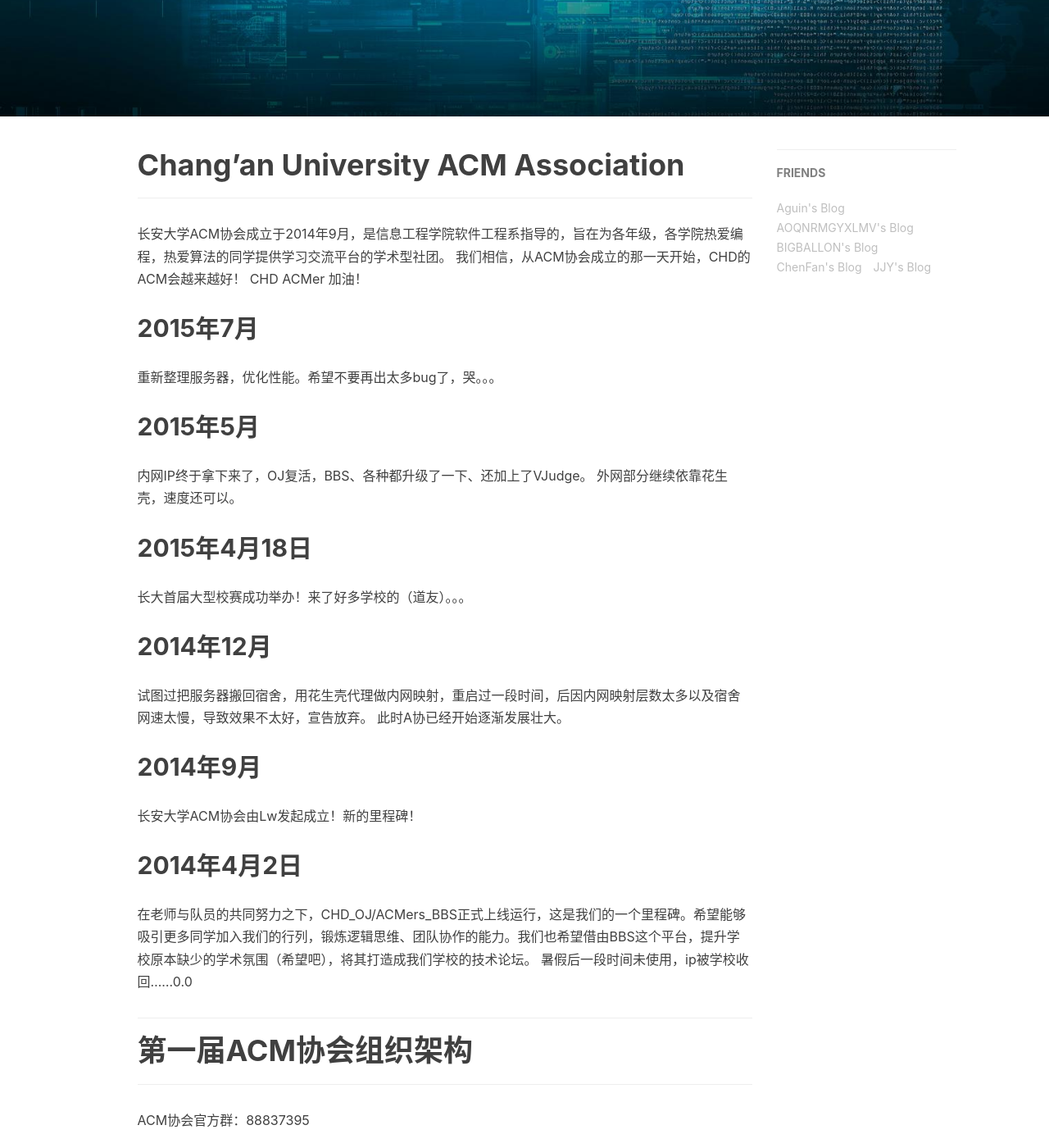
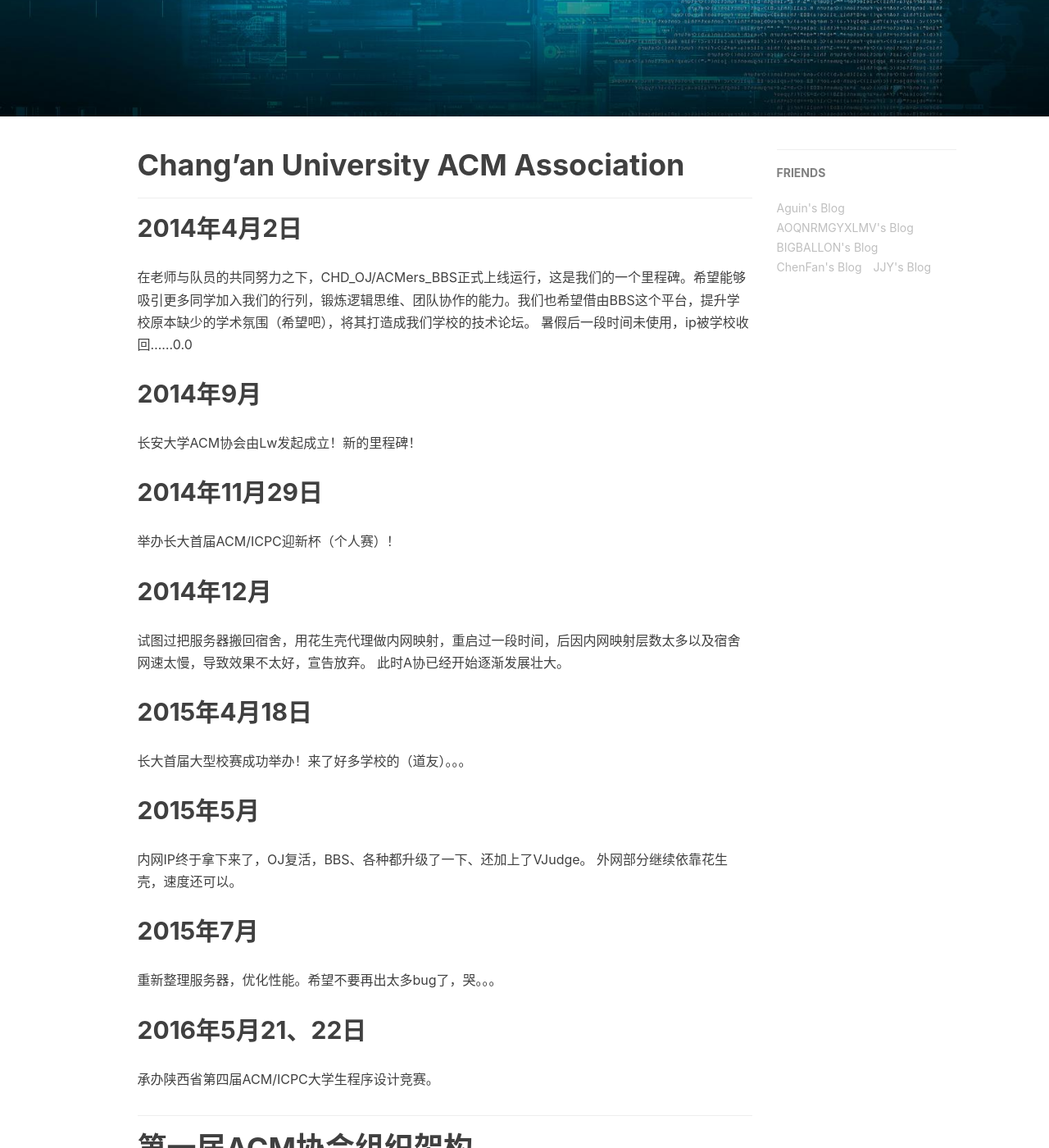
Before and after one commit to chdacm/chdacm.github.io, a Jekyll site: the page built from cauu.md, in a window 1280 px wide and 1400 px high, scrolled down 276 px. Shown: the whole window at 82% size. Built offline with Jekyll 4.4.1, drawn with Linux system fonts in a browser that asks for light colours; nearby versions of some CDN libraries; comment, search, counter and statistics services are not loaded; part of the change alters nothing that is shown; some of the changed text lies outside the part shown.

Commit message:
更新时间轴

```diff
--- a/cauu.md
+++ b/cauu.md
@@ -3,6 +3,7 @@ title: 长安大学ACM协会
 layout: page
 description: ABOUT US
 header-img: "img/about-bg.jpg"
+
 ---
 
 
@@ -10,10 +11,32 @@ header-img: "img/about-bg.jpg"
 
 ---
 
-长安大学ACM协会成立于2014年9月，是信息工程学院软件工程系指导的，旨在为各年级，各学院热爱编程，热爱算法的同学提供学习交流平台的学术型社团。
-我们相信，从ACM协会成立的那一天开始，CHD的ACM会越来越好！
-CHD ACMer  加油！
+## 2014年4月2日
 
+在老师与队员的共同努力之下，CHD_OJ/ACMers_BBS正式上线运行，这是我们的一个里程碑。希望能够吸引更多同学加入我们的行列，锻炼逻辑思维、团队协作的能力。我们也希望借由BBS这个平台，提升学校原本缺少的学术氛围（希望吧），将其打造成我们学校的技术论坛。
+暑假后一段时间未使用，ip被学校收回......0.0
+
+## 2014年9月
+
+长安大学ACM协会由Lw发起成立！新的里程碑！
+
+## 2014年11月29日
+
+举办长大首届ACM/ICPC迎新杯（个人赛）！
+
+## 2014年12月
+
+试图过把服务器搬回宿舍，用花生壳代理做内网映射，重启过一段时间，后因内网映射层数太多以及宿舍网速太慢，导致效果不太好，宣告放弃。
+此时A协已经开始逐渐发展壮大。
+
+## 2015年4月18日
+
+长大首届大型校赛成功举办！来了好多学校的（道友）。。。
+
+## 2015年5月
+
+内网IP终于拿下来了，OJ复活，BBS、各种都升级了一下、还加上了VJudge。
+外网部分继续依靠花生壳，速度还可以。
 
 
 ## 2015年7月
@@ -21,28 +44,11 @@ CHD ACMer  加油！
 重新整理服务器，优化性能。希望不要再出太多bug了，哭。。。
 
 
-## 2015年5月
+## 2016年5月21、22日
 
-内网IP终于拿下来了，OJ复活，BBS、各种都升级了一下、还加上了VJudge。
-外网部分继续依靠花生壳，速度还可以。
+承办陕西省第四届ACM/ICPC大学生程序设计竞赛。
 
-## 2015年4月18日
 
-长大首届大型校赛成功举办！来了好多学校的（道友）。。。
-
-## 2014年12月
-
-试图过把服务器搬回宿舍，用花生壳代理做内网映射，重启过一段时间，后因内网映射层数太多以及宿舍网速太慢，导致效果不太好，宣告放弃。
-此时A协已经开始逐渐发展壮大。
-
-## 2014年9月
-
-长安大学ACM协会由Lw发起成立！新的里程碑！
-
-## 2014年4月2日
-
-在老师与队员的共同努力之下，CHD_OJ/ACMers_BBS正式上线运行，这是我们的一个里程碑。希望能够吸引更多同学加入我们的行列，锻炼逻辑思维、团队协作的能力。我们也希望借由BBS这个平台，提升学校原本缺少的学术氛围（希望吧），将其打造成我们学校的技术论坛。
-暑假后一段时间未使用，ip被学校收回......0.0
 
 ---
 
@@ -55,7 +61,7 @@ ACM协会官方群：88837395
 ||姓名|年级|职位|
 |-|
 |主席团|[李韡](http://bigballon.github.io/)|2012|主席
-||[郏乘帆](http://jcf94.com/)|2012|副主席
+||[郏乘帆](http://jcf94.github.io/)|2012|副主席
 |管理团|[司雨寒](http://www.cnblogs.com/AOQNRMGYXLMV/)|2013|部长
 ||霍文艺|2013|部长
 ||李思雨|2013|部长
@@ -79,6 +85,21 @@ ACM协会官方群：88837395
 |江佳宇|2013|副主席
 |何贤拓|2014|竞赛部部长
 
-然后有A协会员若干~~
+A协集训队队员若干~~
 
 ---
+
+# 第三届ACM协会组织架构
+
+|姓名|年级|职位
+|-|
+|陈利文|2014|主席
+|[余冠一](http://home.cnblogs.com/u/Aguin/)|2014|副主席
+|何贤拓|2014|副主席
+|[房邓斐](http://home.cnblogs.com/u/Aguin/)|2015|竞赛部部长
+|高翔|2015|财务部部长
+|[王志敏](http://home.cnblogs.com/u/littlepear/)|2015|财务部副部长
+
+A协集训队队员若干~~
+
+---
```
